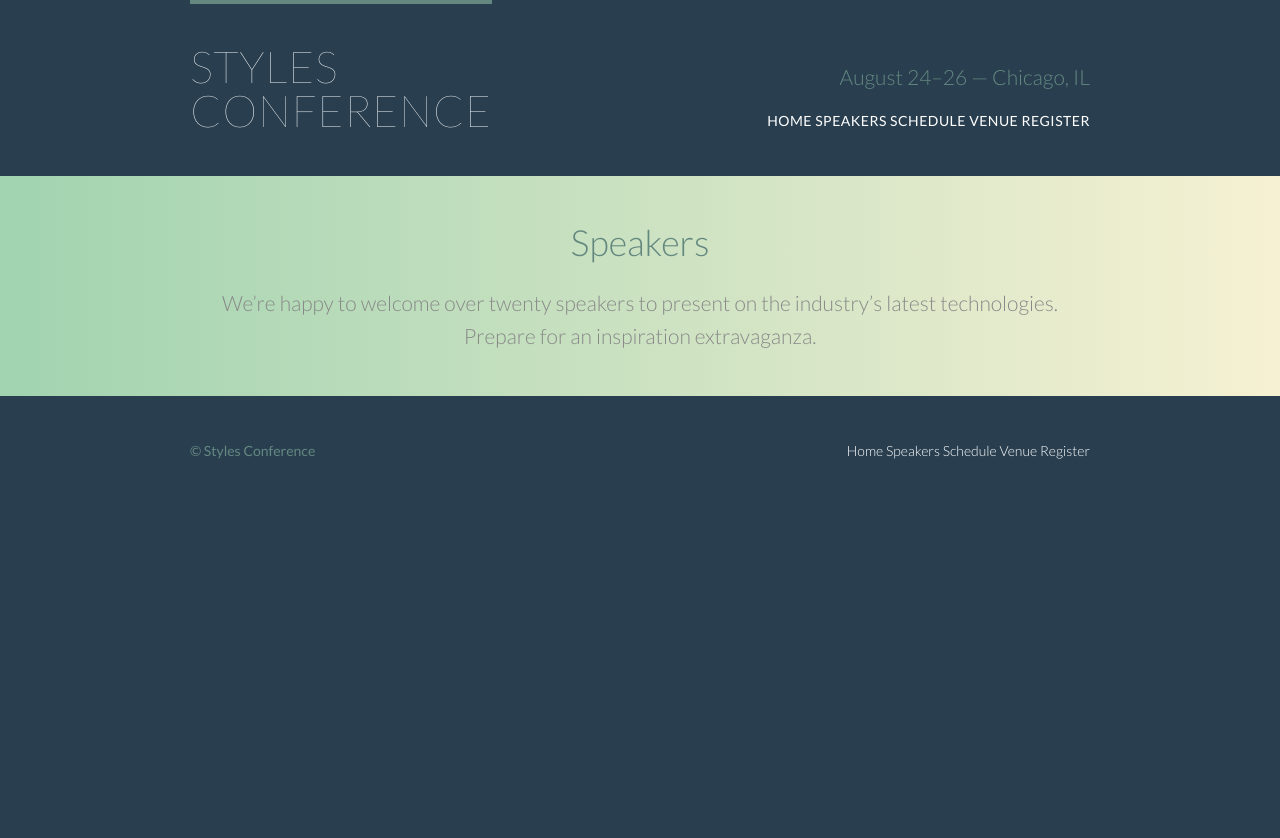
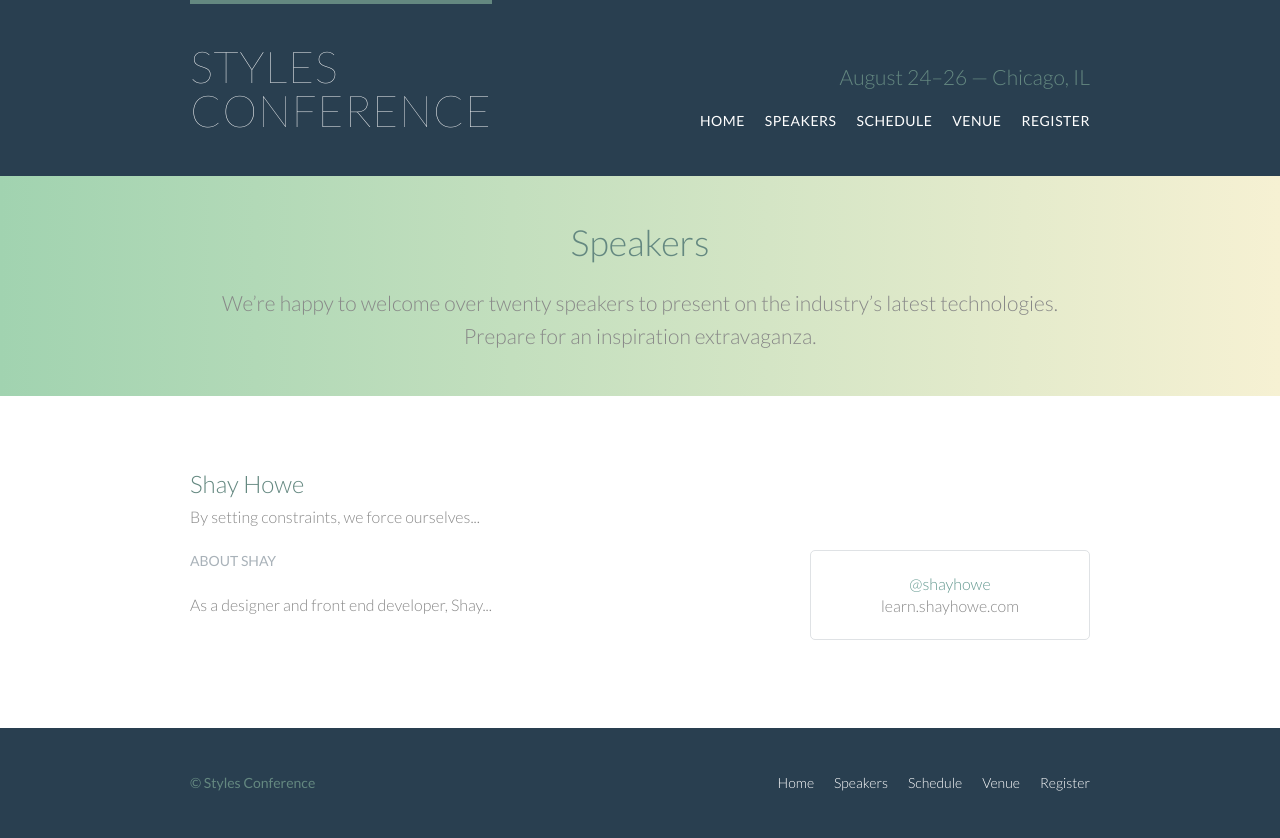
Before and after one commit to Dnld/stylesconf, a plain HTML site: page speakers.html in a window 1280 px wide. Before the commit the page ends 800 px from the top, so only its background shows below. Drawn offline with Linux system fonts and the light colour scheme.

Commit message:
revise nav as unordered list, add styling; add skeleton and styling for speaker page

```diff
--- a/assets/stylesheets/main.css
+++ b/assets/stylesheets/main.css
@@ -118,16 +118,9 @@ body {
     background: #293f50;
 }
 
- .tagline {
+.tagline {
     margin: 66px 0 22px 0;
     text-align: right;
- }
-
- .primary-nav {
-    font-size: 14px;
-    font-weight: 400;
-    letter-spacing: .5px;
-    text-transform: uppercase;
  }
 
 /*
@@ -301,8 +294,25 @@ p a {
     ===============================================
 */
 
+.primary-nav {
+    font-size: 14px;
+    font-weight: 400;
+    letter-spacing: .5px;
+    text-transform: uppercase;
+ }
+
 .nav {
     text-align: right;
+}
+
+.nav li {
+    display: inline-block;
+    margin: 0 10px;
+    vertical-align: top;
+}
+
+.nav li:last-child {
+    margin-right: 0;
 }
 
 /*
@@ -364,3 +374,21 @@ p a {
     font-size: 21px;
     line-height: 33px;
 }
+
+/*
+    =================================================
+    Speakers
+    ===============================================
+*/
+
+.speaker-info {
+    border: 1px solid #dfe2e5;
+    border-radius: 5px;
+    margin-top: 88px;
+    padding: 22px 0;
+    text-align: center;
+}
+
+.speaker {
+    margin-bottom: 44px;
+}
--- a/speakers.html
+++ b/speakers.html
@@ -19,11 +19,13 @@
         <h3 class="tagline">August 24&ndash;26 &mdash; Chicago, IL</h3>
 
         <nav class="nav primary-nav">
-            <a href="index.html">Home</a>
-            <a href="speakers.html">Speakers</a>
-            <a href="schedule.html">Schedule</a>
-            <a href="venue.html">Venue</a>
-            <a href="register.html">Register</a>
+            <ul>
+                <li><a href="index.html">Home</a></li><!--
+                --><li><a href="speakers.html">Speakers</a></li><!--
+                --><li><a href="schedule.html">Schedule</a></li><!--
+                --><li><a href="venue.html">Venue</a></li><!--
+                --><li><a href="register.html">Register</a></li>
+            </ul>
         </nav>
 
     </header>
@@ -37,16 +39,49 @@
         </div>
     </section>
 
+    <section class="row">
+        <div class="grid">
+
+            <section class="speaker shay-howe">
+
+                <div class="col-2-3">
+
+                    <h2>Shay Howe</h2>
+                    <p>By setting constraints, we force ourselves...</p>
+
+                    <h5>About Shay</h5>
+                    <p>As a designer and front end developer, Shay...</p>
+
+                </div><!--
+
+                --><aside class="col-1-3">
+                <div class="speaker-info">
+
+                        <ul>
+                            <li><a href="https://www.twitter.com/shayhowe">@shayhowe</a></li>
+                            <li><a href="http://www.learn.shayhowe.com/"></a>learn.shayhowe.com</li>
+                        </ul>
+
+                    </div>
+                </aside>
+
+            </section>
+
+        </div>
+    </section>
+
     <footer class="primary-footer container group">
 
         <small>&copy; Styles Conference</small>
 
         <nav class="nav">
-            <a href="index.html">Home</a>
-            <a href="speakers.html">Speakers</a>
-            <a href="schedule.html">Schedule</a>
-            <a href="venue.html">Venue</a>
-            <a href="register.html">Register</a>
+            <ul>
+                <li><a href="index.html">Home</a></li><!--
+                --><li><a href="speakers.html">Speakers</a></li><!--
+                --><li><a href="schedule.html">Schedule</a></li><!--
+                --><li><a href="venue.html">Venue</a></li><!--
+                --><li><a href="register.html">Register</a></li>
+            </ul>
         </nav>
 
     </footer>
```
Also changed, not shown: index.html (+14 -10 lines), register.html (+14 -10 lines), schedule.html (+14 -10 lines), venue.html (+14 -10 lines).
